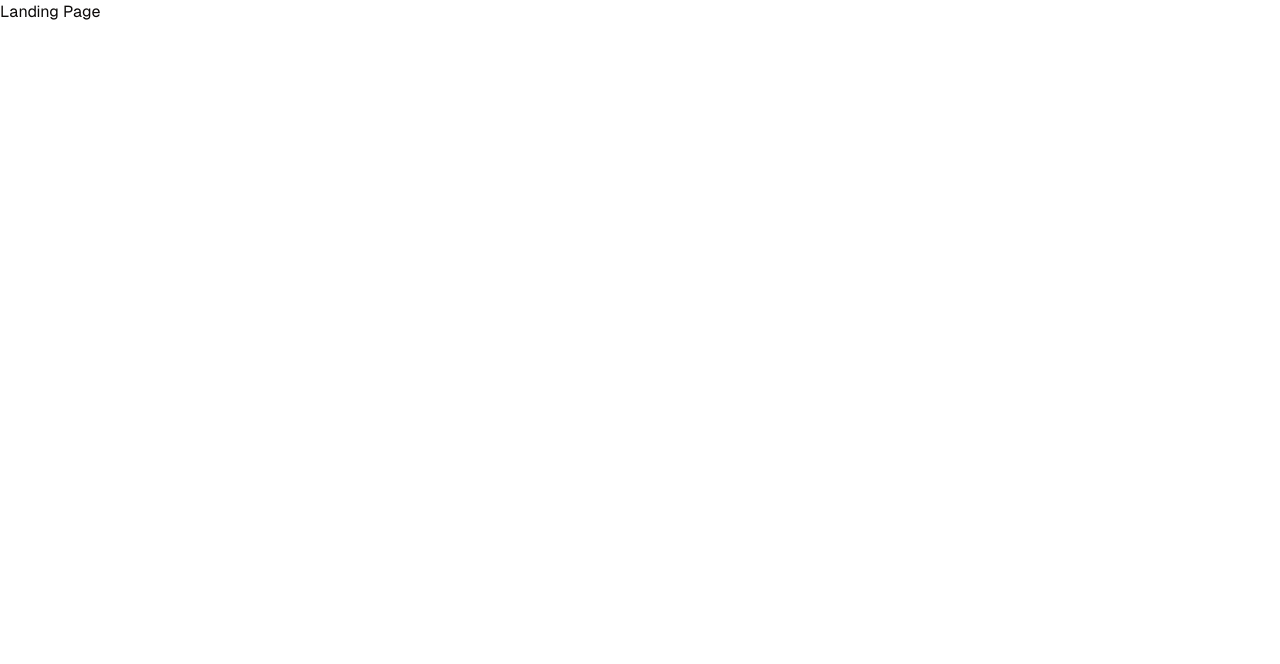
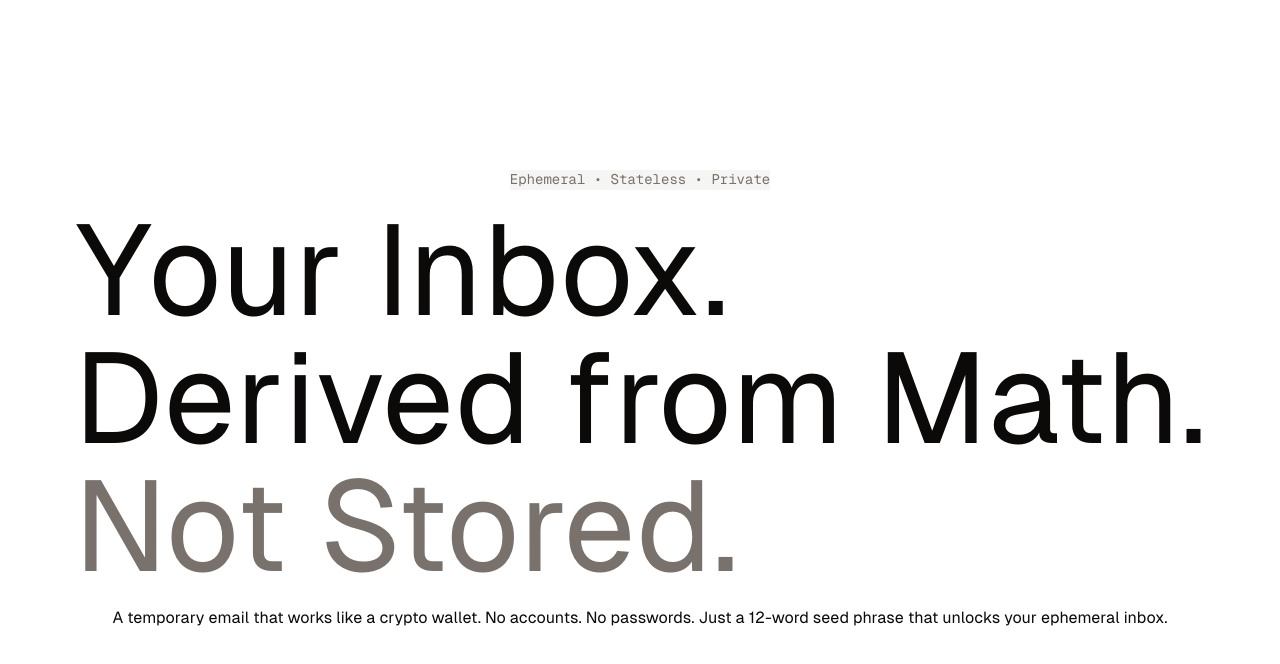
Before and after one commit to lirinlabs/coresend, a React (Vite) app in the folder app/: page / in a window 1280 px wide. Shown: the top 664 px of the page. Built offline with nearby package versions, Linux system fonts and the light colour scheme.

Commit message:
start landing

```diff
--- a/app/package.json
+++ b/app/package.json
@@ -15,6 +15,7 @@
     "@tailwindcss/vite": "^4.1.18",
     "class-variance-authority": "^0.7.1",
     "clsx": "^2.1.1",
+    "gsap": "^3.13.0",
     "lucide-react": "^0.563.0",
     "next-themes": "^0.4.6",
     "react": "^19.2.0",
--- a/app/src/index.css
+++ b/app/src/index.css
@@ -122,4 +122,10 @@
   body {
     @apply bg-background text-foreground;
   }
+  :root {
+    max-width: 80rem;
+    padding-left: 2rem;
+    padding-right: 2rem;
+    margin: 0 auto;
+  }
 }
--- a/app/src/pages/Landing.tsx
+++ b/app/src/pages/Landing.tsx
@@ -1,5 +1,28 @@
+import Typography from "@/components/base/Typography/typography";
+
 const Landing = () => {
-  return <div>Landing Page</div>
-}
+    return (
+        <div className="w-full h-dvh flex flex-col justify-center items-center gap-4">
+            <div className="bg-accent">
+                <Typography color="muted" text="sm" font="mono">
+                    Ephemeral • Stateless • Private
+                </Typography>
+            </div>
+            <div className="flex flex-col">
+                <Typography text="9xl">Your Inbox.</Typography>
+                <Typography text="9xl">Derived from Math.</Typography>
+                <Typography color="muted" text="9xl">
+                    Not Stored.
+                </Typography>
 
-export default Landing
+            </div>
+            <Typography>
+                A temporary email that works like a crypto wallet. No accounts.
+                No passwords. Just a 12-word seed phrase that unlocks your
+                ephemeral inbox.
+            </Typography>
+        </div>
+    );
+};
+
+export default Landing;
```
Also changed, not shown: app/src/components/base/Typography/config.ts (+0 -11 lines), app/components.json, 1 other file (tests, documents, lock files or other folders).
